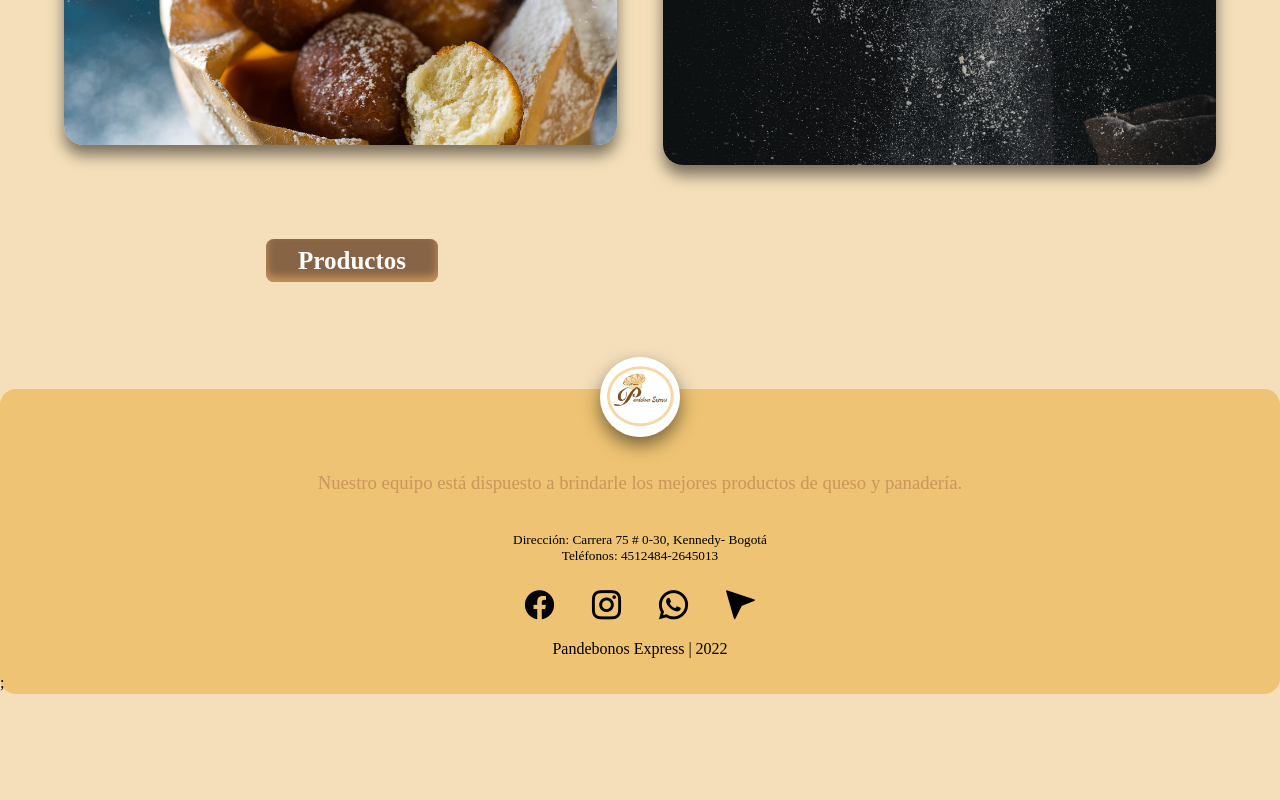
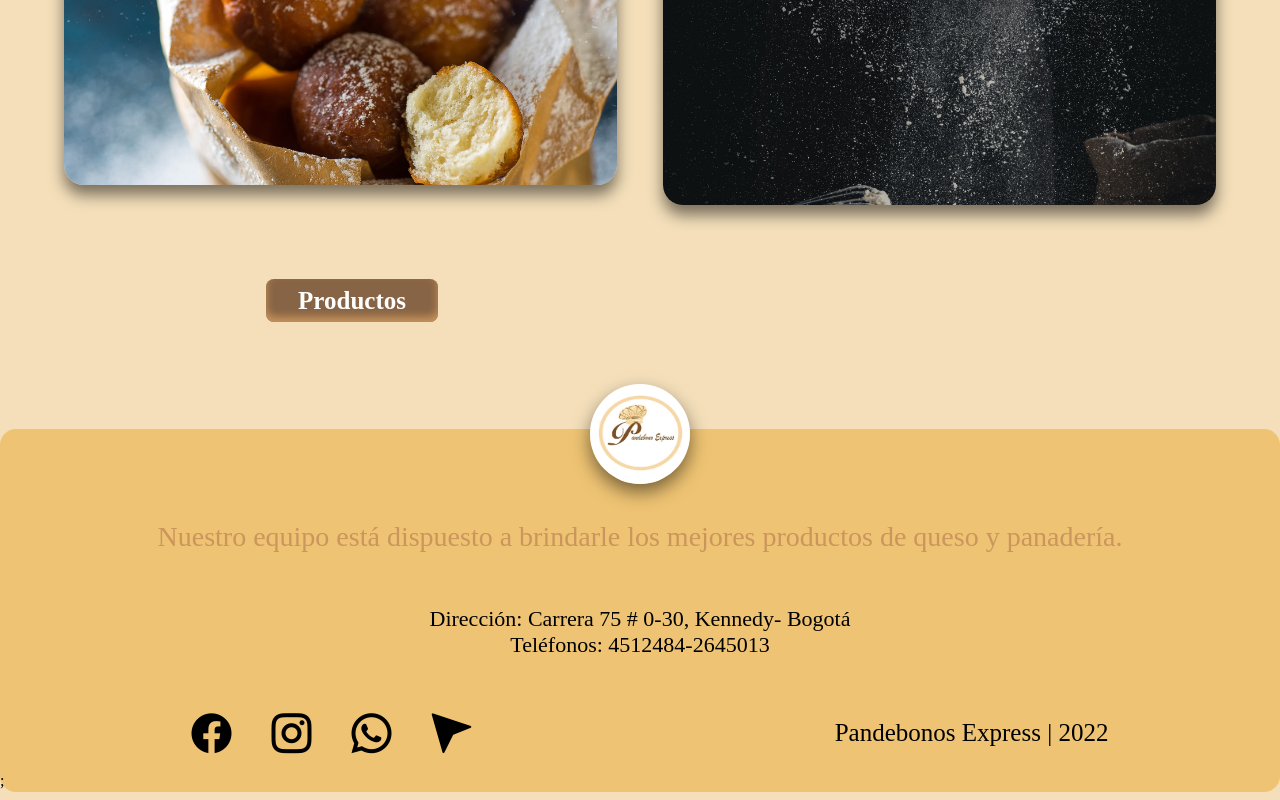
Before and after one commit to JhonattanSSG01/Pandebonos_Express, a React (Create React App) app: page /home in a window 1280 px wide. Shown: the part 1246-2046 px from the top of the page. Before the commit the page ends 1948 px from the top, so only its background shows below. Built offline with nearby package versions, Linux system fonts and the light colour scheme; a web font is replaced by a local one.

Commit message:
Arregalndo el footer en desktop

```diff
--- a/src/components/Footer/Footer.jsx
+++ b/src/components/Footer/Footer.jsx
@@ -1,9 +1,53 @@
 import React from "react";
 import "./footer.css";
 import Logo from "./assets/logo.jpeg";
-import FooterAll from "./FooterAll";
 
-const Footer = _ => {
+export const FooterAll = _ => {
+  return (
+    <>
+      <div className="socialMedia">
+        <section className="address">
+          <h5>
+            Dirección: Carrera 75 # 0-30, Kennedy- Bogotá
+            <br />
+            Teléfonos: 4512484-2645013
+          </h5>
+        </section>
+        <div className="copy">
+          <section className="icons">
+            <a
+              href="https://es-la.facebook.com/pandebonoexpress/"
+              target="_blank"
+            >
+              <i className="ri-facebook-circle-fill"></i>
+            </a>
+            <a
+              href="https://instagram.com/pandebonoexpress?igshid=YmMyMTA2M2Y="
+              target="_blank"
+            >
+              <i className="ri-instagram-line"></i>
+            </a>
+            <a
+              href="https://api.whatsapp.com/send/?phone=573164724269&text&type=phone_number&app_absent=0"
+              target="_blank"
+            >
+              <i className="ri-whatsapp-line"></i>
+            </a>
+            <a href="https://goo.gl/maps/v64FSh71mJDjKA8V9" target="_blank">
+              <i className="ri-navigation-fill"></i>
+            </a>
+          </section>
+          <section className="credits">
+            <p>Pandebonos Express | 2022</p>
+          </section>
+        </div>
+      </div>
+      ;
+    </>
+  );
+};
+
+export const Footer = (_) => {
   return (
     <>
       <footer>
@@ -13,11 +57,9 @@ const Footer = _ => {
             Nuestro equipo está dispuesto a brindarle los mejores productos de
             queso y panadería.
           </h3>
-          <FooterAll/>
+          <FooterAll />
         </div>
       </footer>
     </>
   );
 };
-
-export default Footer;
--- a/src/components/Footer/FooterAll.jsx
+++ /dev/null
@@ -1,49 +0,0 @@
-import React from "react";
-
-const FooterAll = _ => {
-  return (
-    <>
-      <div className="socialMedia">
-        <section className="address">
-          <h5>
-            Dirección: Carrera 75 # 0-30, Kennedy- Bogotá
-            <br />
-            Teléfonos: 4512484-2645013
-          </h5>
-        </section>
-        <section className="icons">
-          <a
-            href="https://es-la.facebook.com/pandebonoexpress/"
-            target="_blank"
-          >
-            <i className="ri-facebook-circle-fill"></i>
-          </a>
-          <a
-            href="https://instagram.com/pandebonoexpress?igshid=YmMyMTA2M2Y="
-            target="_blank"
-          >
-            <i className="ri-instagram-line"></i>
-          </a>
-          <a
-            href="https://api.whatsapp.com/send/?phone=573164724269&text&type=phone_number&app_absent=0"
-            target="_blank"
-          >
-            <i className="ri-whatsapp-line"></i>
-          </a>
-          <a
-            href="https://goo.gl/maps/v64FSh71mJDjKA8V9"
-            target="_blank"
-          >
-            <i className="ri-navigation-fill"></i>
-          </a>
-        </section>
-        <section className="credits">
-          <p>Pandebonos Express | 2022</p>
-        </section>
-      </div>
-      ;
-    </>
-  );
-};
-
-export default FooterAll;
--- a/src/components/Footer/footer.css
+++ b/src/components/Footer/footer.css
@@ -1,46 +1,75 @@
-footer > .containerFooter{
+/* Footer */
+footer > .containerFooter {
   width: 100%;
-  margin: 4rem 0 .5rem 0;
-  padding: 3rem 0 .1rem 0;
-  border-radius: 1rem;
+  margin: 64px 0 8px 0;
+  padding: 48px 0 2px 0;
+  border-radius: 16px;
   background-color: var(--colorFooter);
   position: relative;
 }
 
-.containerFooter img{
-  width: 5rem;
-  height: 5rem;
+.containerFooter img {
+  width: 80px;
+  height: 80px;
   margin: auto;
   text-align: center;
   border-radius: 50%;
-  box-shadow: 0 8px 18px rgba(0, 0, 0, .5);
+  box-shadow: 0 8px 18px rgba(0, 0, 0, 0.5);
   position: absolute;
-  top: -2rem;
+  top: -32px;
   left: 0;
   right: 0;
 }
 
-.titleFooter{
-  padding: 1rem .5rem;
+.titleFooter {
+  padding: 16px 8px;
+  font-size: clamp(18px, 5vw, 28px);
   font-weight: 300;
   text-align: center;
   color: var(--colorNav);
 }
 
-.socialMedia{
+/* Footer direccion y redes sociales */
+.socialMedia {
   text-align: center;
 }
 
-.socialMedia > .address > h5{
+.socialMedia > .address > h5 {
   font-weight: 400;
+  font-size: clamp(12px, 5vw, 22px);
 }
 
-.socialMedia > .icons > a{
+.copy {
+  display: flex;
+  flex-direction: column;
+  align-items: center;
+}
+
+.copy > .icons > a {
   text-decoration: none;
   color: var(--colorGlobalFooter);
 }
 
-.socialMedia > .icons i{
-  font-size: 35px;
-  margin: 1rem;
+.copy > .icons i {
+  font-size: clamp(35px, 5vw, 48px);
+  margin: 16px;
 }
+
+.credits p {
+  font-size: clamp(18px, 5vw, 25px);
+}
+
+@media only screen and (min-width: 480px) {
+  /* Footer */
+  .containerFooter img {
+    width: 100px;
+    height: 100px;
+    top: -45px;
+  }
+
+  /* Footer direccion y redes sociales */
+  .copy {
+    flex-direction: row;
+    justify-content: space-around;
+  }
+}
--- a/src/components/Home/Home.jsx
+++ b/src/components/Home/Home.jsx
@@ -4,7 +4,7 @@ import Welcome from "./assets/welcome.jpg";
 import Products1 from "./assets/categoria1.jpg";
 import Products2 from "./assets/categoria2.jpg";
 import Header from "../Header/Header";
-import Footer from "../Footer/Footer";
+import { Footer } from "../Footer/Footer";
 import { Link } from "react-router-dom";
 
 const Home = _ => {
--- a/src/components/Home/home.css
+++ b/src/components/Home/home.css
@@ -101,11 +101,11 @@ main > .textPrincipal {
 
   /* Nuestros Productos */
   .products {
-    height: 300px;
+    height: 340px;
   }
 
   .productsImg {
-    height: 280px;
+    height: 320px;
     border-radius: 20px;
   }
 
--- a/src/index.js
+++ b/src/index.js
@@ -6,7 +6,7 @@ import 'remixicon/fonts/remixicon.css';
 import Home from './components/Home/Home';
 import Categories from './components/Categories/Categories';
 import Header from './components/Header/Header';
-import FooterAll from './components/Footer/FooterAll';
+import { FooterAll } from './components/Footer/Footer';
 import CardProducts from './components/Card_Products/cardProducts';
 import DataCategories from './DataCategories.json';
 import DataProducts from './DataProducts.json';
```
